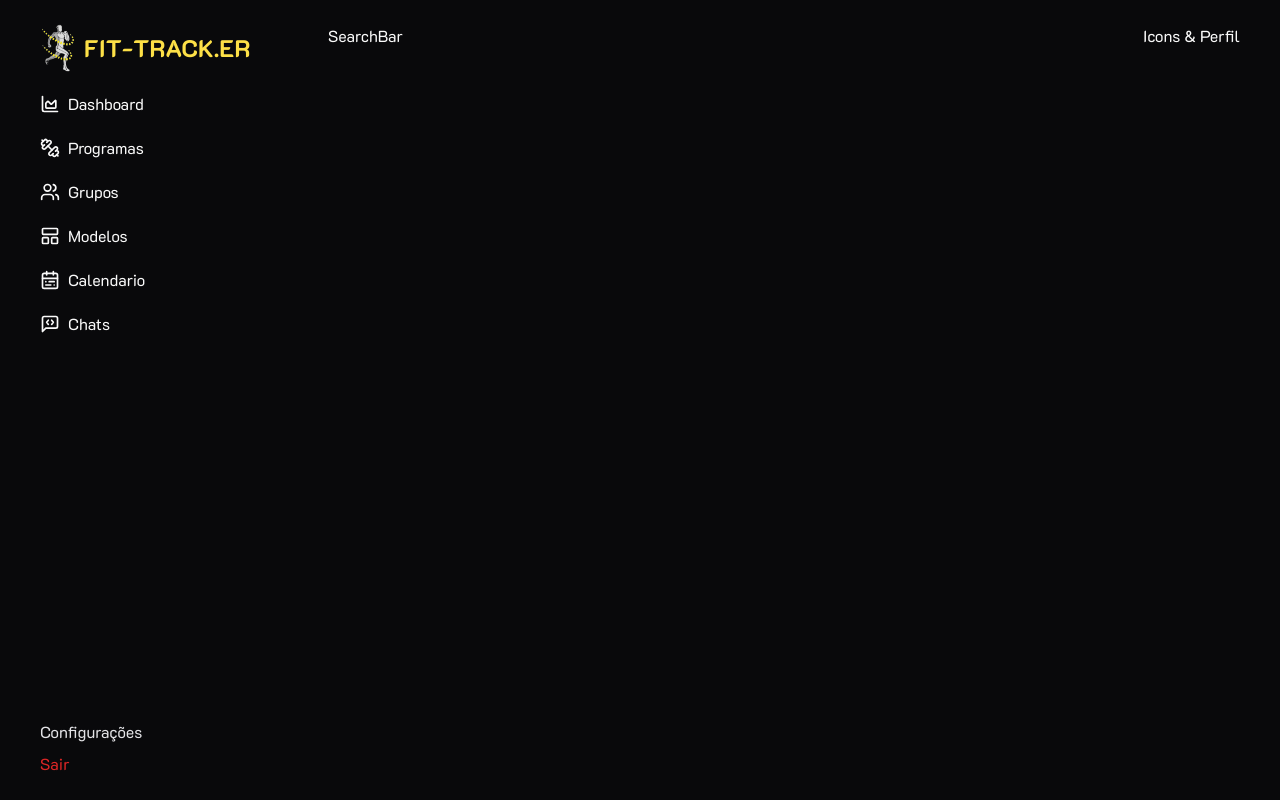
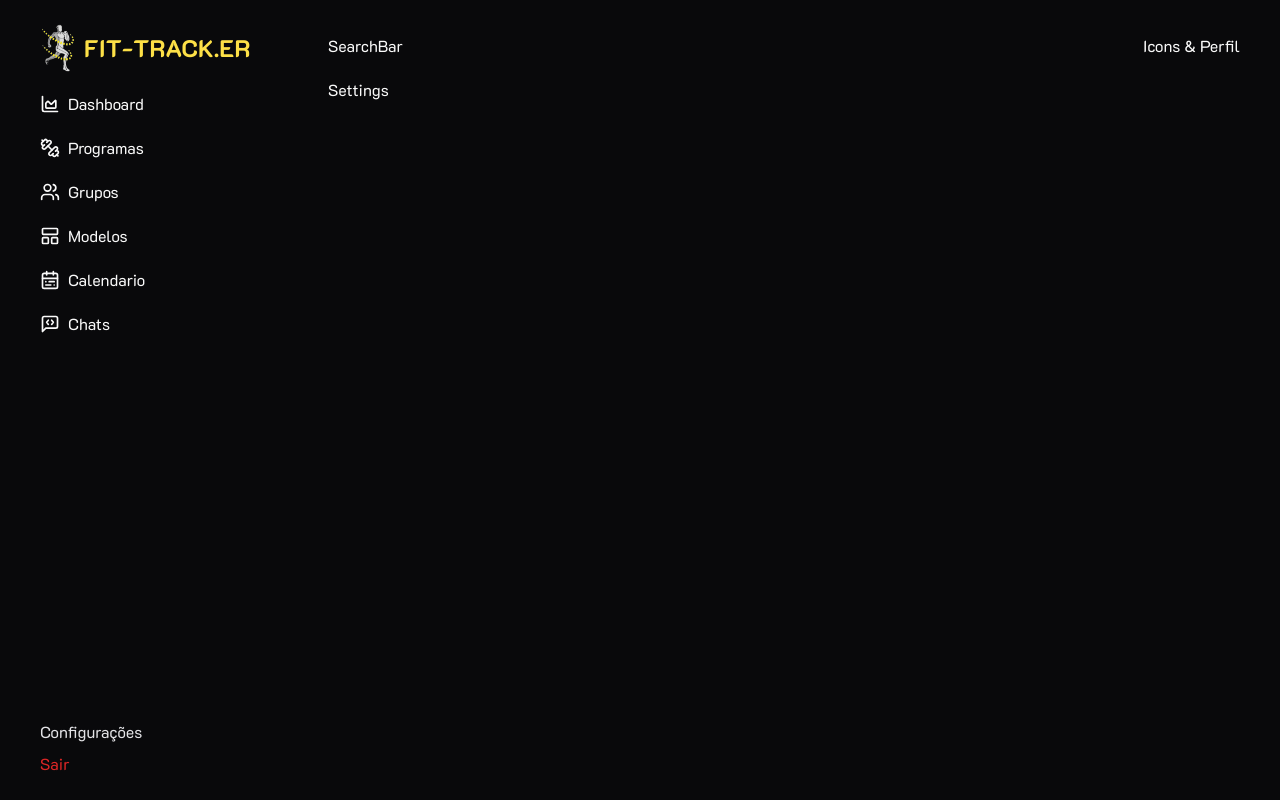
Before and after one commit to fernando-pacheco/projeto-fittracker, a React (Vite) app in the folder frontend/: page /settings in a window 1280 px wide. Built offline with nearby package versions, Linux system fonts and the light colour scheme.

Commit message:
front-[feat] add perfil & settings pages

```diff
--- a/frontend/src/app.tsx
+++ b/frontend/src/app.tsx
@@ -6,10 +6,12 @@ import { Groups } from "./pages/groups";
 import { Templates } from "./pages/templates";
 import { Calendar } from "./pages/calendar";
 import { Chats } from "./pages/chats";
+import { Perfil } from "./pages/perfil";
+import { Settings } from "./pages/settings";
 
 export function App() {
   return (
-    <div className="flex flex-col flex-1 space-y-5">
+    <div className="flex flex-col flex-1 space-y-5 mt-2.5">
       <Header />
       <Routes>
         <Route path="/dashboard" element={<Dashboard />} />
@@ -18,6 +20,8 @@ export function App() {
         <Route path="/templates" element={<Templates />} />
         <Route path="/calendar" element={<Calendar />} />
         <Route path="/chats" element={<Chats />} />
+        <Route path="/perfil" element={<Perfil />} />
+        <Route path="/settings" element={<Settings />} />
       </Routes>
     </div>
   );
--- /dev/null
+++ b/frontend/src/pages/perfil/index.tsx
@@ -0,0 +1,7 @@
+export function Perfil() {
+    return (
+        <div>
+            Perfil
+        </div>
+    )
+}
--- /dev/null
+++ b/frontend/src/pages/settings/index.tsx
@@ -0,0 +1,7 @@
+export function Settings() {
+    return (
+        <div>
+            Settings
+        </div>
+    )
+}
```
